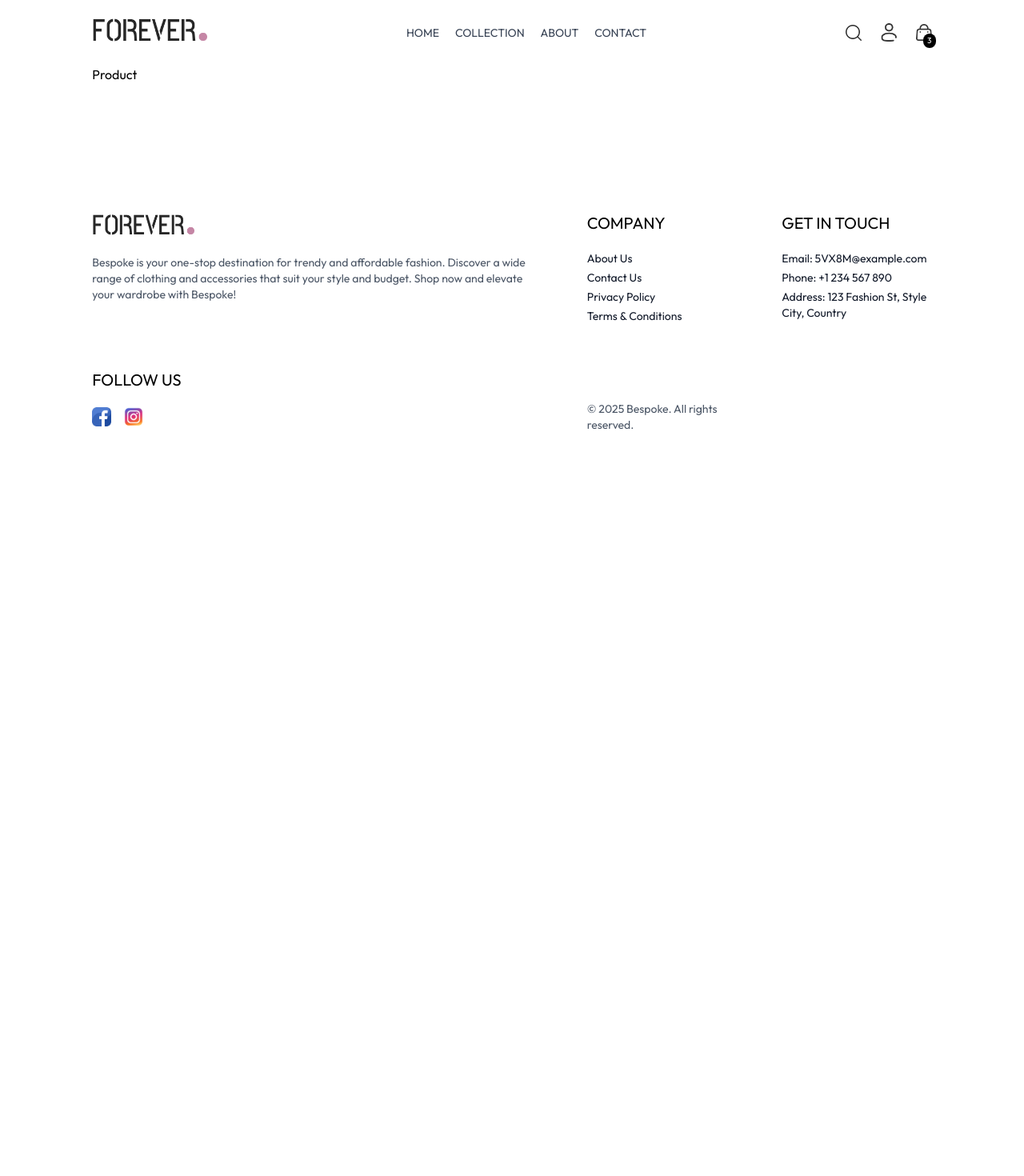
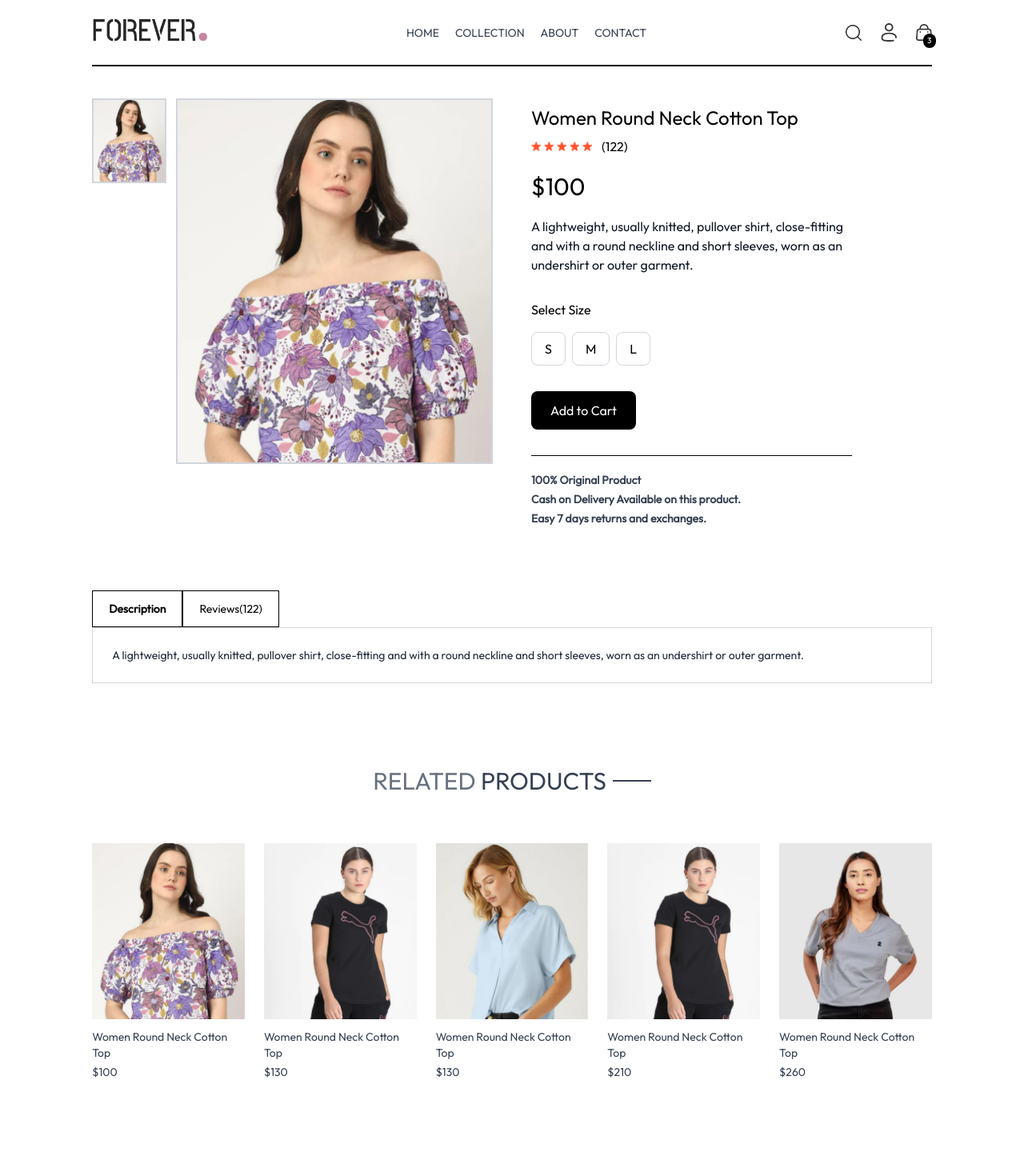
Before and after one commit to MuntasirAraf14/Bespoke, a React (Vite) app in the folder frontend/: page /product/aaaaa in a window 1280 px wide. Shown: the top 1470 px of the page at 80% size. Before the commit the page ends 800 px from the top, so only its background shows below. Built offline with nearby package versions, Linux system fonts and the light colour scheme.

Commit message:
Product page completed

```diff
--- a/frontend/src/App.jsx
+++ b/frontend/src/App.jsx
@@ -11,7 +11,6 @@ import PlaceOrder from './pages/PlaceOrder'
 import Orders from './pages/Orders'
 import Navbar from './components/Navbar'
 import Footer from './components/Footer'
-import SearchBar from './components/SearchBar'
 
 
 
@@ -19,7 +18,6 @@ const App = () => {
   return (
     <div className='px-4 sm:px-[5vw] md:px-[7vw] lg:px-[9vw]'>
       <Navbar />
-      <SearchBar />
       <Routes>
         <Route path='/' element={<Home/>} />
         <Route path='/collection' element={<Collection/>} />
--- /dev/null
+++ b/frontend/src/components/RelatedProducts.jsx
@@ -0,0 +1,37 @@
+import React, { useContext } from 'react'
+import { ShopContext } from '../context/ShopContext';
+import ProductItem from '../components/ProductItem';
+import Title from './Title';
+
+
+const RelatedProducts = ({category, subCategory}) => {
+
+    const {products} = useContext(ShopContext);
+    const [relatedProducts, setRelatedProducts] = React.useState([]);
+
+    React.useEffect(() => {
+        if(products.length > 0) {
+            let productsCopy = products.slice();
+            productsCopy = productsCopy.filter(item => category.includes(item.category));
+            productsCopy = productsCopy.filter(item => subCategory.includes(item.subCategory));
+            setRelatedProducts(productsCopy.slice(0,5));
+        }
+    }, [products, category, subCategory]);
+
+  return (
+    <div className='my-24'>
+        <div className='text-center text-3xl py-2'>
+            <Title text1="RELATED" text2="PRODUCTS"/>
+        </div>
+        <div>
+            <div className='grid grid-cols-1 sm:grid-cols-2 md:grid-cols-3 lg:grid-cols-5 gap-6 mt-10'>
+                {relatedProducts.map((item, index) => (
+                    <ProductItem key={index} id={item._id} name={item.name} price={item.price} image={item.image} />
+                ))}
+            </div>
+        </div>
+    </div>
+  )
+}
+
+export default RelatedProducts
--- a/frontend/src/index.css
+++ b/frontend/src/index.css
@@ -19,6 +19,10 @@ a.active hr{
   font-style: normal;
 }
 
+::-webkit-scrollbar {
+  display: none;
+}
+
 @media (max-width: 640px){
   a.active{
     color: white;
--- a/frontend/src/pages/Product.jsx
+++ b/frontend/src/pages/Product.jsx
@@ -1,9 +1,127 @@
-import React from 'react'
+// pages/Product.js
+
+import React, { useContext } from 'react'
+import {useParams} from 'react-router-dom'
+import { ShopContext } from '../context/ShopContext';
+import Title from '../components/Title';
+import ProductItem from '../components/ProductItem';
+import {assets} from '../assets/assets';
+import RelatedProducts from '../components/RelatedProducts';
 
 const Product = () => {
-  return (
-    <div>Product</div>
-  )
+  const {productId} = useParams();
+  const {products, currency} = useContext(ShopContext);
+  const [productData, setProductData] = React.useState(false); // Use null instead of false
+  const [image, setImage] = React.useState('');
+  const [size, setSize] = React.useState('');
+
+  // Use .find() for an efficient search
+  const fetchProductData = async () => {
+      products.map((item)=>{
+        if(item._id === productId) {
+        setProductData(item);
+        setImage(item.image[0]);
+        return null;
+      }
+      })
+
+  }
+
+  // Add 'products' to the dependency array.
+  // Even though products is static, this is a robust practice that prevents
+  // bugs if you ever switch to fetching data from an API.
+  React.useEffect(() => {
+    fetchProductData();
+  }, [productId, products]);
+
+  return productData ? (
+    <div className='border-t-2 pt-10 transition-opacity ease-in duration-500 opacity-100'>
+      {/* Product Details Section */}
+      <div className='flex flex-col gap-12 sm:gap-12 sm:flex-row'>
+          {/* Image Gallery */}
+          <div className='flex-1 flex flex-col-reverse gap-3 sm:flex-row'>
+            <div className='flex sm:flex-col overflow-x-auto sm:overflow-y-scroll justify-between sm:justify-normal sm:w-[18.7%] w-full'>
+              {productData.image.map((item, index) => (
+                <img
+                  key={index}
+                  src={item}
+                  alt={`Thumbnail ${index + 1}`}
+                  className='w-[24%] sm:w-full sm:mb-3 flex-shrink-0 cursor-pointer border-2 border-gray-300'
+                  onClick={() => setImage(item)}
+                />
+              ))}
+            </div>
+            <div className='w-full sm:w-[80%]'>
+              <img src={image} alt={productData.name} className='w-full sm:w-[100%] border-2 border-gray-300' />
+            </div>
+
+          </div>
+
+          {/* Product Details */}
+          <div className='flex-1'>
+            <h1 className='font-medium text-2xl mt-2'>{productData.name}</h1>
+            <div className='flex items-center gap-1 mt-2'>
+              <img src={assets.star_icon} alt="" className="w-3 5" />
+              <img src={assets.star_icon} alt="" className="w-3 5" />
+              <img src={assets.star_icon} alt="" className="w-3 5" />
+              <img src={assets.star_icon} alt="" className="w-3 5" />
+              <img src={assets.star_icon} alt="" className="w-3 5" />
+              <p className='pl-2'>(122)</p>
+
+            </div>
+            <p className='mt-5 text-3xl font-medium'>{currency}{productData.price}</p>
+            <p className='mt-5 text-gray-900 md:w-4/5'>{productData.description}</p>
+           <div className='flex flex-col gap-4 my-8'>
+              <p>Select Size</p>
+              <div className="flex gap-2">
+                {productData.sizes.map((item, index) => (
+                  <button onClick={()=> setSize(item)}
+                    key={index}
+                    className={`border border-gray-300 px-4 py-2 rounded-lg hover:bg-gray-300 transition-colors duration-300 ${size === item ? 'bg-gray-300' : ''}`}
+                  >
+                    {item}
+                  </button>
+                ))}
+
+              </div>
+           </div>
+           <button>
+            <div className='bg-black text-white px-6 py-3 rounded-lg hover:bg-gray-800 transition-colors duration-300 w-max'>
+              Add to Cart
+            </div>
+           </button>
+           <hr className='mt-8 sm:w-4/5'></hr>
+           <div className='text-sm font-bold text-gray-700 mt-5 flex flex-col gap-1'>
+                <p>100% Original Product</p>
+                <p>Cash on Delivery Available on this product.</p>
+                <p>Easy 7 days returns and exchanges.</p>
+           </div>
+          </div>
+
+      </div>
+
+      {/* Description and Review Section */}
+      <div className='mt-20'>
+        <div className='flex'>
+           <b className='border px-5 py-3 text-sm'>Description</b>
+           <p className='border px-5 py-3 text-sm'>Reviews(122)</p>
+        </div>
+        <div className='flex flex-col gap-4 border border-gray-300 px-6 py-6 text-sm text-gray-800'>
+
+          <p>
+            {productData.description}
+
+          </p>
+        </div>
+      </div>
+      {/* Related Products Section */}
+      <RelatedProducts category={productData.category} subCategory={productData.subCategory} />
+    </div>
+  ) :
+
+      <div className='text-xl opacity-0'>Loading Product...</div>
+
+
 }
 
 export default Product
```
